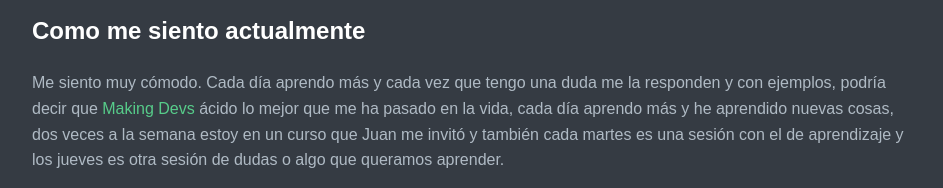
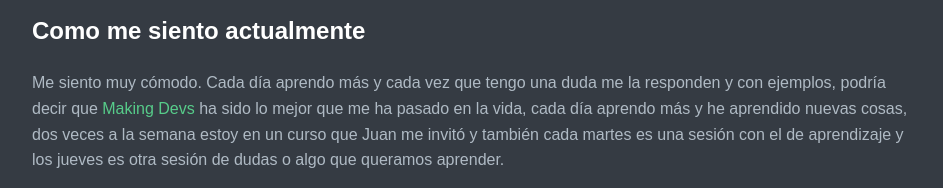
Before and after one commit to Jovany-Vergara/blogJovanyPublic, a plain HTML site: page posts/first-project/index.html in a window 1280 px wide. Shown: the part 1713-1901 px from the top of the page, without its empty margins (328-1271 px from the left). Drawn offline with Linux system fonts and the light colour scheme.

Commit message:
cambio de letras

```diff
--- a/posts/first-project/index.html
+++ b/posts/first-project/index.html
@@ -113,7 +113,7 @@ También al momento de crear una función que cuando se hiciera scroll la mostra
 </li>
 </ul>
 <h2 id="como-me-siento-actualmente">Como me siento actualmente</h2>
-<p>Me siento muy cómodo. Cada día aprendo más y cada vez que tengo una duda me la responden y con ejemplos, podría decir que <a href="https://www.makingdevs.com/">Making Devs</a> ácido lo mejor que me ha pasado en la vida, cada día aprendo más y he aprendido nuevas cosas, dos veces a la semana estoy en un curso que Juan me invitó y también cada martes es una sesión con el de aprendizaje y los jueves es otra sesión de dudas o algo que queramos aprender.</p>
+<p>Me siento muy cómodo. Cada día aprendo más y cada vez que tengo una duda me la responden y con ejemplos, podría decir que <a href="https://www.makingdevs.com/">Making Devs</a> ha sido lo mejor que me ha pasado en la vida, cada día aprendo más y he aprendido nuevas cosas, dos veces a la semana estoy en un curso que Juan me invitó y también cada martes es una sesión con el de aprendizaje y los jueves es otra sesión de dudas o algo que queramos aprender.</p>
 <h3 id="gracias-por-leer-mi-pequeña-experiencia-en-mi-primer-trabajo-como-desarrollador">Gracias por leer mi pequeña experiencia en mi primer trabajo como desarrollador.</h3>
 
     </div>
```
